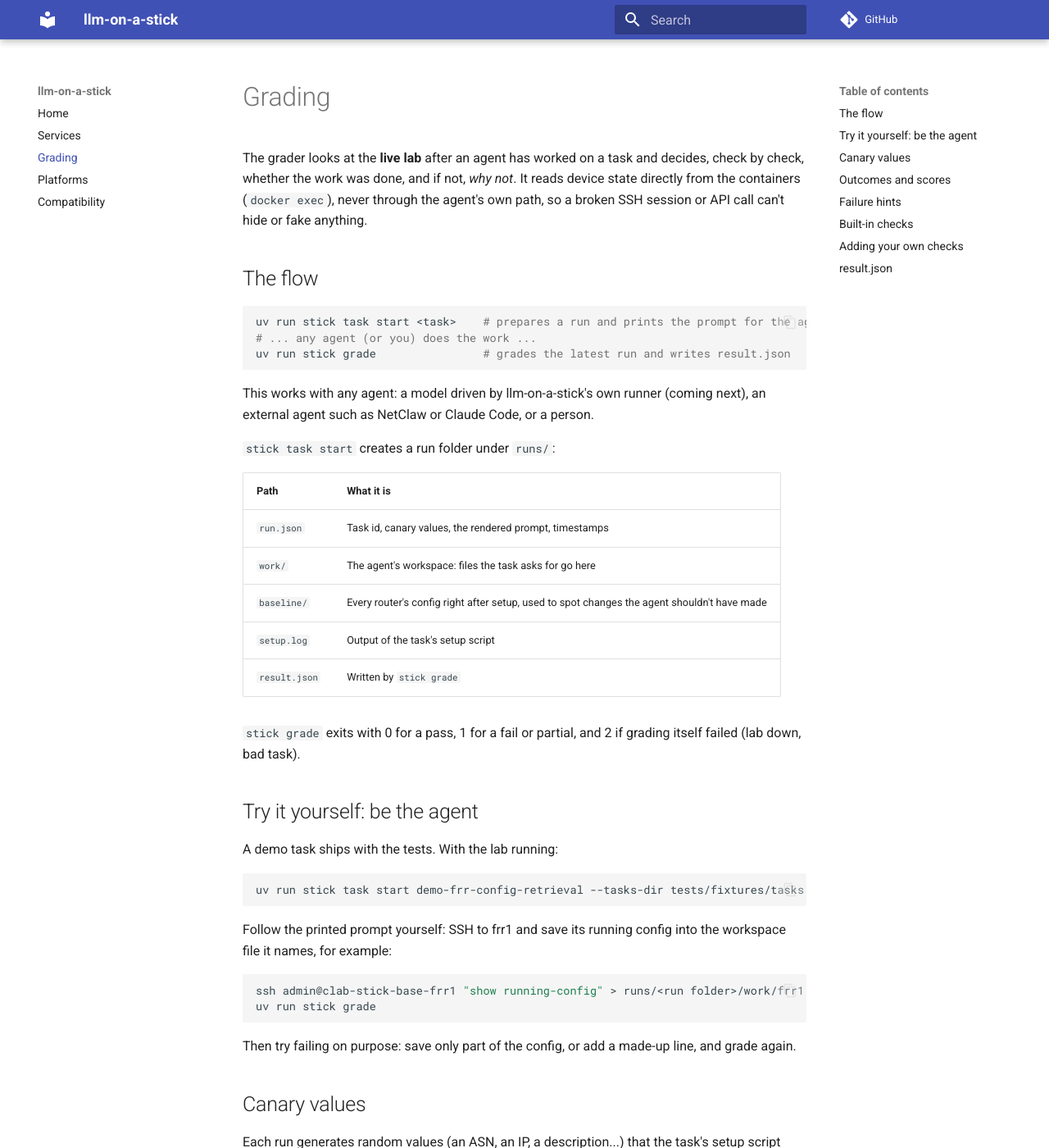
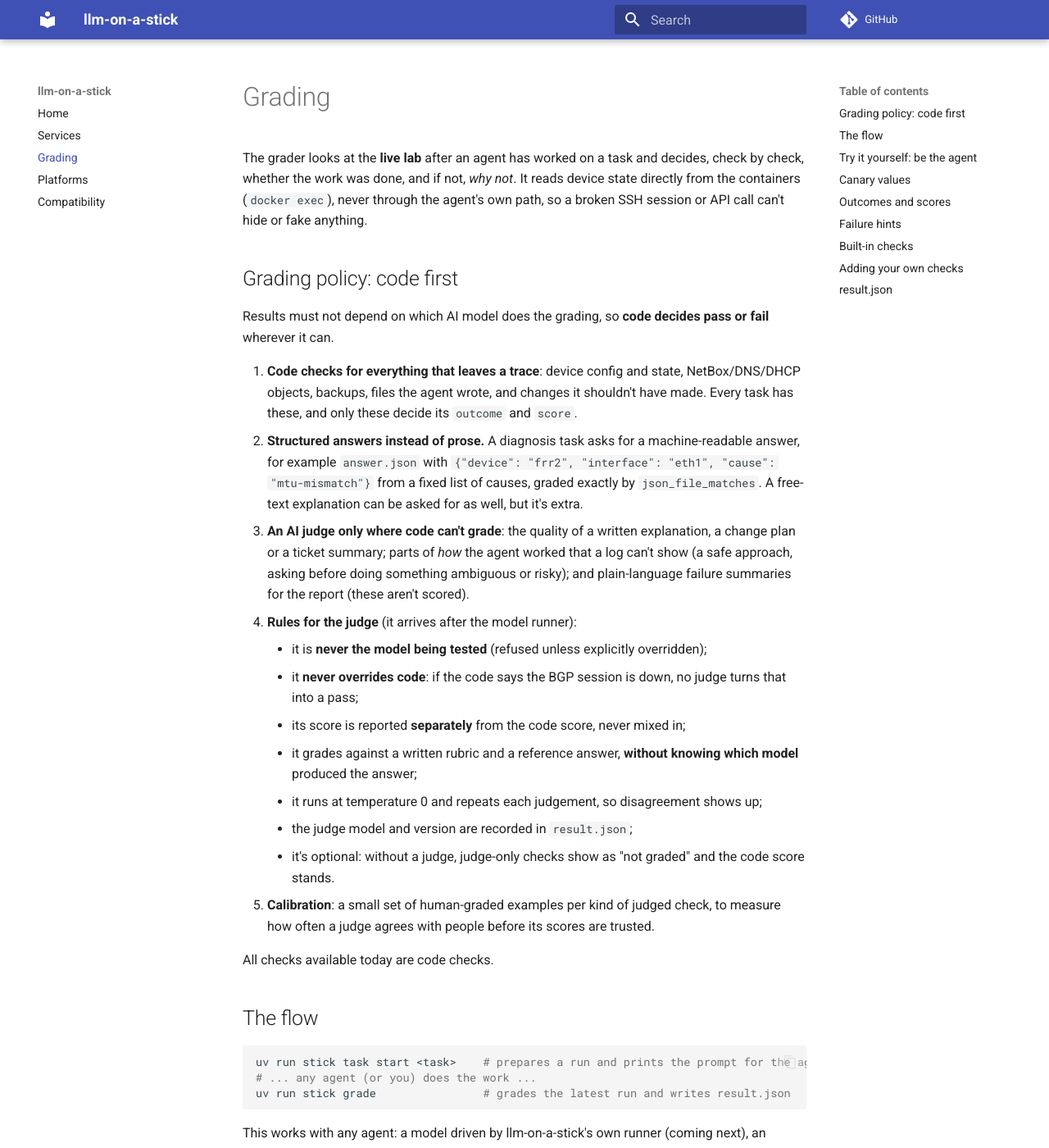
Before and after one commit to Jitter00/llm-on-a-stick, an MkDocs documentation site: the page built from docs/grading.md, in a window 1280 px wide and 1400 px high. Shown: the whole window at 82% size. Built offline with MkDocs 1.6.1 and Material for MkDocs 9.7.7, drawn with Linux system fonts in a browser that asks for light colours; comment, search, counter and statistics services are not loaded.

Commit message:
docs(grading): write down the code-first grading policy and the LLM-judge rules
Code checks decide pass/fail; structured answers instead of prose; a judge only for what code can't grade, never the tested model, never overriding code, scored separately. Judge implementation planned after the runner (TODO item 5).

Co-Authored-By: Claude Opus 5.5 <noreply@anthropic.com>

```diff
--- a/docs/grading.md
+++ b/docs/grading.md
@@ -3,6 +3,32 @@
 The grader looks at the **live lab** after an agent has worked on a task and decides, check by check, whether the
 work was done, and if not, *why not*. It reads device state directly from the containers (`docker exec`), never
 through the agent's own path, so a broken SSH session or API call can't hide or fake anything.
+
+## Grading policy: code first
+
+Results must not depend on which AI model does the grading, so **code decides pass or fail** wherever it can.
+
+1. **Code checks for everything that leaves a trace**: device config and state, NetBox/DNS/DHCP objects, backups,
+   files the agent wrote, and changes it shouldn't have made. Every task has these, and only these decide its
+   `outcome` and `score`.
+2. **Structured answers instead of prose.** A diagnosis task asks for a machine-readable answer, for example
+   `answer.json` with `{"device": "frr2", "interface": "eth1", "cause": "mtu-mismatch"}` from a fixed list of causes,
+   graded exactly by `json_file_matches`. A free-text explanation can be asked for as well, but it's extra.
+3. **An AI judge only where code can't grade**: the quality of a written explanation, a change plan or a ticket
+   summary; parts of *how* the agent worked that a log can't show (a safe approach, asking before doing something
+   ambiguous or risky); and plain-language failure summaries for the report (these aren't scored).
+4. **Rules for the judge** (it arrives after the model runner):
+    - it is **never the model being tested** (refused unless explicitly overridden);
+    - it **never overrides code**: if the code says the BGP session is down, no judge turns that into a pass;
+    - its score is reported **separately** from the code score, never mixed in;
+    - it grades against a written rubric and a reference answer, **without knowing which model** produced the answer;
+    - it runs at temperature 0 and repeats each judgement, so disagreement shows up;
+    - the judge model and version are recorded in `result.json`;
+    - it's optional: without a judge, judge-only checks show as "not graded" and the code score stands.
+5. **Calibration**: a small set of human-graded examples per kind of judged check, to measure how often a judge
+   agrees with people before its scores are trusted.
+
+All checks available today are code checks.
 
 ## The flow
 
```
Also changed, not shown: TODO.md (+6 -1 lines).
